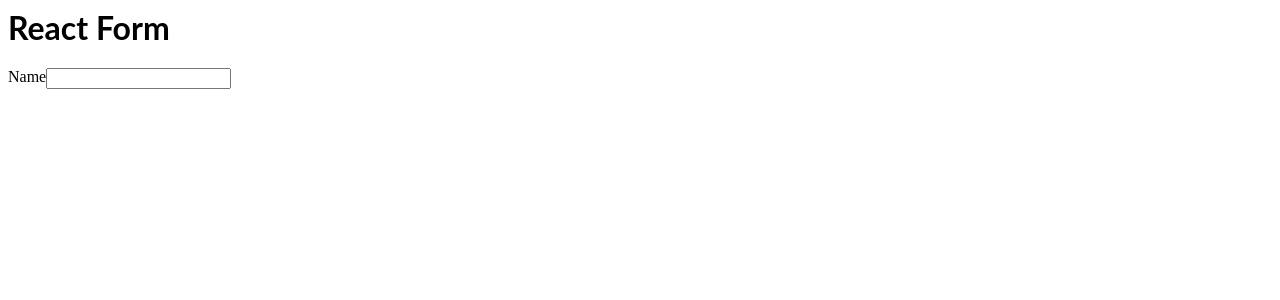
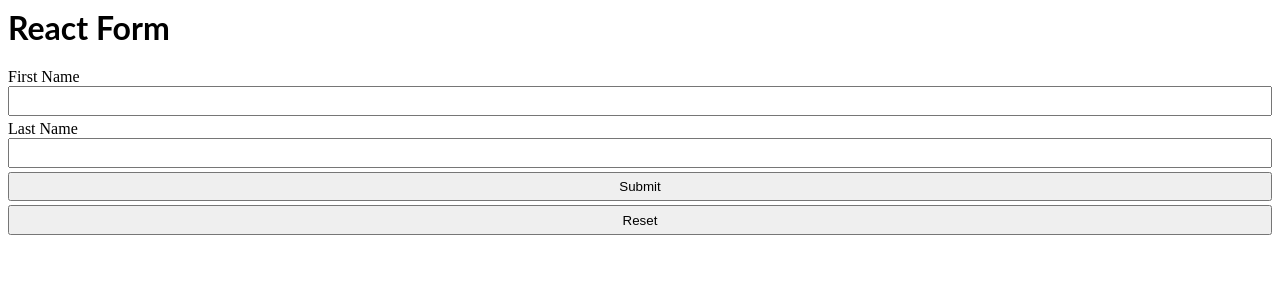
Before and after one commit to codingSlate/react-form, a React (Create React App) app: page / in a window 1280 px wide. Shown: the top 300 px of the page. Built offline with nearby package versions, Linux system fonts and the light colour scheme.

Commit message:
2 files modified

```diff
--- a/src/Form.css
+++ b/src/Form.css
@@ -3,7 +3,7 @@
 }
 form {
   display: flex;
-  flex-direction: row;
+  flex-direction: column;
 }
 form label,
 form input,
@@ -13,3 +13,8 @@ form legend,
 form button {
   display: block;
 }
+form input,
+form button {
+  margin-bottom: 0.3em;
+  padding: 0.4em;
+}
--- a/src/Form.js
+++ b/src/Form.js
@@ -1,12 +1,39 @@
-import React from 'react';
+import React, { useState } from 'react';
 import './Form.css';
+const initFields ={
+  fname: '',
+  lname: '',
+}
+
 
 const Form = () => {
+  const [form, setForm] = useState(initFields);
+  const onChangeHandler = (e) => {
+    setForm({ ...form, [e.target.name]: e.target.value });
+  };
+  console.log(form);
+
+  const onSubmitHandler = (e) => {
+    e.preventDefault;
+    setForm()
+  };
+
+  const onResetHandler = (e) => {
+
+    // setForm()
+  };
+
+
   return (
     <>
-      <form>
-        <label htmlFor="name">Name</label>
-        <input type="text" />
+      <form onSubmit={onSubmitHandler}>
+        <label htmlFor="fname">First Name</label>
+        <input type="text" id="fname" onChange={onChangeHandler} name="fname" />
+        <label htmlFor="lname">Last Name</label>
+        <input type="text" id="lname" onChange={onChangeHandler} name="lname" />
+
+        <button type="submit">Submit</button>
+        <button type="button" onClick={onResetHandler}>Reset</button>
       </form>
     </>
   );
```
